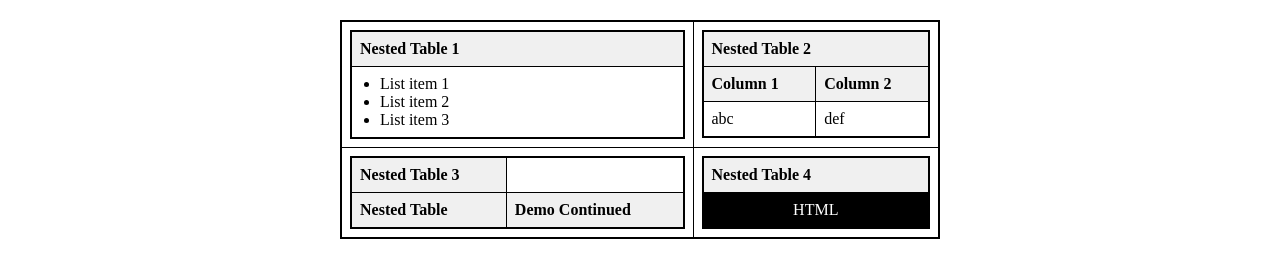
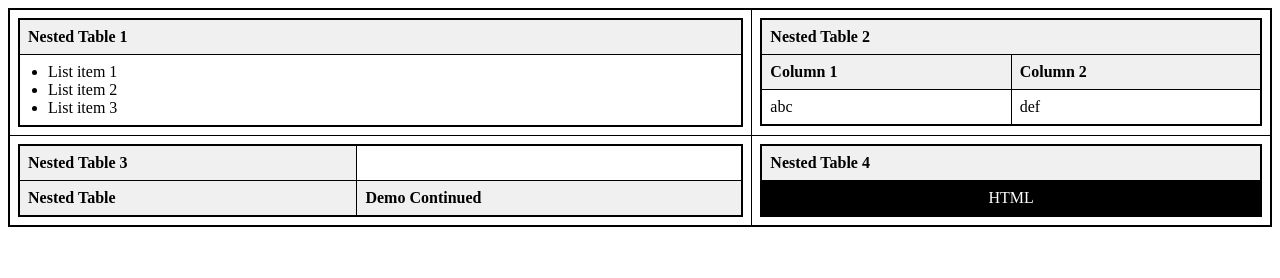
Before and after one commit to acciojob/tables-in-tables-zapshooter, a website: page main.html in a window 1280 px wide. Drawn offline with Linux system fonts and the light colour scheme.

Commit message:
created a submission

```diff
--- a/main.html
+++ b/main.html
@@ -33,24 +33,13 @@
             margin: 0;
             padding-left: 20px;
         }
-
-        .main-table {
-            width: 600px;
-            margin: 20px auto;
-        }
-
-        .nested-table {
-            width: 100%;
-            margin: 0;
-        }
     </style>
 </head>
 <body>
-    <table class="main-table">
+    <table>
         <tr>
             <td>
-                <!-- Nested Table 1 -->
-                <table class="nested-table">
+                <table>
                     <thead>
                         <tr>
                             <th>Nested Table 1</th>
@@ -70,8 +59,7 @@
                 </table>
             </td>
             <td>
-                <!-- Nested Table 2 -->
-                <table class="nested-table">
+                <table>
                     <thead>
                         <tr>
                             <th colspan="2">Nested Table 2</th>
@@ -92,8 +80,7 @@
         </tr>
         <tr>
             <td>
-                <!-- Nested Table 3 -->
-                <table class="nested-table">
+                <table>
                     <thead>
                         <tr>
                             <th>Nested Table 3</th>
@@ -106,8 +93,7 @@
                 </table>
             </td>
             <td>
-                <!-- Nested Table 4 -->
-                <table class="nested-table">
+                <table>
                     <thead>
                         <tr>
                             <th>Nested Table 4</th>
```
